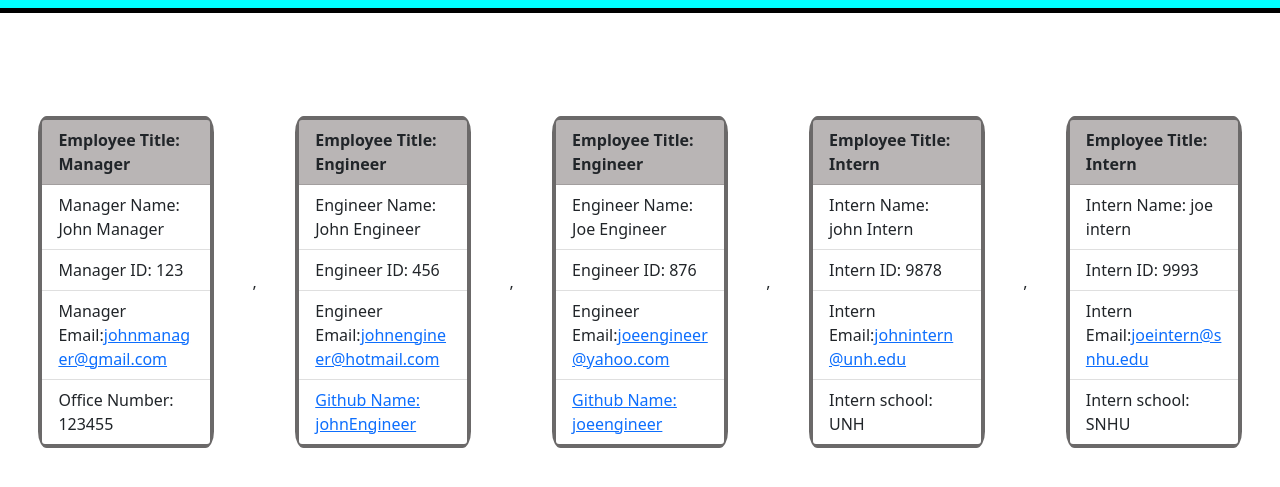
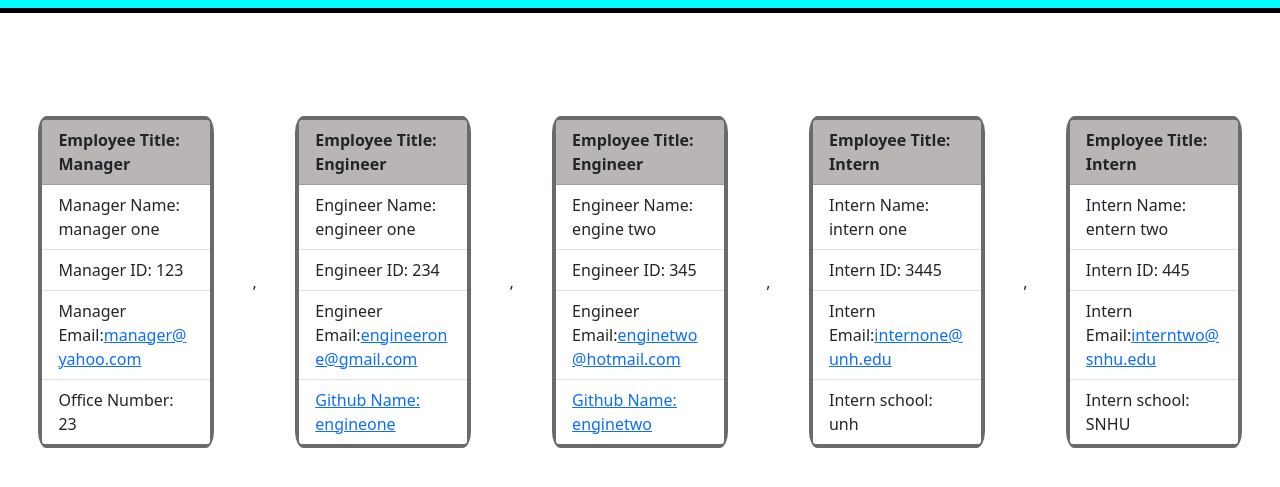
Before and after one commit to coreyNance/Team_Profile_Generator, a website: page assets/index.html in a window 1280 px wide. Shown: the part 99-586 px from the top of the page. Drawn offline with nearby package versions, Linux system fonts and the light colour scheme.

Commit message:
deleted readme template, created generated index.html, created finished readme, added images and links

```diff
--- a/assets/index.html
+++ b/assets/index.html
@@ -40,41 +40,41 @@
         <div class="card" style="width: 18rem;">
         <ul class="list-group list-group-flush">
         <li class="list-group-item" style="background-color: rgb(185, 181, 181); font-weight: 700;">Employee Title: Manager</li>
-        <li class="list-group-item"><span>Manager Name:</span> John Manager</li>
+        <li class="list-group-item"><span>Manager Name:</span> manager one</li>
         <li class="list-group-item"><span>Manager ID:</span> 123</li>
-        <li class="list-group-item"><span>Manager Email:</span><a href= "mailto:johnmanager@gmail.com">johnmanager@gmail.com</a></li>
-        <li class="list-group-item"><span>Office Number:</span> 123455</li>
+        <li class="list-group-item"><span>Manager Email:</span><a href= "mailto:manager@yahoo.com">manager@yahoo.com</a></li>
+        <li class="list-group-item"><span>Office Number:</span> 23</li>
         </ul>
       </div>,<div class="card" style="width: 18rem;">
         <ul class="list-group list-group-flush">
         <li class="list-group-item" style="background-color: rgb(185, 181, 181); font-weight: 700;">Employee Title: Engineer</li>
-        <li class="list-group-item"><span>Engineer Name:</span> John Engineer</li>
-        <li class="list-group-item"><span>Engineer ID:</span> 456</li>
-        <li class="list-group-item"><span>Engineer Email:</span><a href= "mailto:johnengineer@hotmail.com">johnengineer@hotmail.com</a></li>
-        <li class="list-group-item"><a href = "https://github.com/johnEngineer" target = "_blank"><span>Github Name:</span> johnEngineer</a></li>
+        <li class="list-group-item"><span>Engineer Name:</span> engineer one</li>
+        <li class="list-group-item"><span>Engineer ID:</span> 234</li>
+        <li class="list-group-item"><span>Engineer Email:</span><a href= "mailto:engineerone@gmail.com">engineerone@gmail.com</a></li>
+        <li class="list-group-item"><a href = "https://github.com/engineone" target = "_blank"><span>Github Name:</span> engineone</a></li>
         </ul>
       </div>,<div class="card" style="width: 18rem;">
         <ul class="list-group list-group-flush">
         <li class="list-group-item" style="background-color: rgb(185, 181, 181); font-weight: 700;">Employee Title: Engineer</li>
-        <li class="list-group-item"><span>Engineer Name:</span> Joe Engineer</li>
-        <li class="list-group-item"><span>Engineer ID:</span> 876</li>
-        <li class="list-group-item"><span>Engineer Email:</span><a href= "mailto:joeengineer@yahoo.com">joeengineer@yahoo.com</a></li>
-        <li class="list-group-item"><a href = "https://github.com/joeengineer" target = "_blank"><span>Github Name:</span> joeengineer</a></li>
+        <li class="list-group-item"><span>Engineer Name:</span> engine two</li>
+        <li class="list-group-item"><span>Engineer ID:</span> 345</li>
+        <li class="list-group-item"><span>Engineer Email:</span><a href= "mailto:enginetwo@hotmail.com">enginetwo@hotmail.com</a></li>
+        <li class="list-group-item"><a href = "https://github.com/enginetwo" target = "_blank"><span>Github Name:</span> enginetwo</a></li>
         </ul>
       </div>,<div class="card" style="width: 18rem;">
         <ul class="list-group list-group-flush">
         <li class="list-group-item" style="background-color: rgb(185, 181, 181); font-weight: 700;">Employee Title: Intern</li>
-        <li class="list-group-item"><span>Intern Name:</span> john Intern</li>
-        <li class="list-group-item"><span>Intern ID:</span> 9878</li>
-        <li class="list-group-item"><span>Intern Email:</span><a href= "mailto:johnintern@unh.edu">johnintern@unh.edu</a></li>
-        <li class="list-group-item"><span>Intern school:</span> UNH</li>
+        <li class="list-group-item"><span>Intern Name:</span> intern one</li>
+        <li class="list-group-item"><span>Intern ID:</span> 3445</li>
+        <li class="list-group-item"><span>Intern Email:</span><a href= "mailto:internone@unh.edu">internone@unh.edu</a></li>
+        <li class="list-group-item"><span>Intern school:</span> unh</li>
         </ul>
       </div>,<div class="card" style="width: 18rem;">
         <ul class="list-group list-group-flush">
         <li class="list-group-item" style="background-color: rgb(185, 181, 181); font-weight: 700;">Employee Title: Intern</li>
-        <li class="list-group-item"><span>Intern Name:</span> joe intern</li>
-        <li class="list-group-item"><span>Intern ID:</span> 9993</li>
-        <li class="list-group-item"><span>Intern Email:</span><a href= "mailto:joeintern@snhu.edu">joeintern@snhu.edu</a></li>
+        <li class="list-group-item"><span>Intern Name:</span> entern two</li>
+        <li class="list-group-item"><span>Intern ID:</span> 445</li>
+        <li class="list-group-item"><span>Intern Email:</span><a href= "mailto:interntwo@snhu.edu">interntwo@snhu.edu</a></li>
         <li class="list-group-item"><span>Intern school:</span> SNHU</li>
         </ul>
       </div>
```
Also changed, not shown: README.md, assets/images/screenshot.png (added), assets/images/webpage.png (added), assets/readMe.md (deleted).
